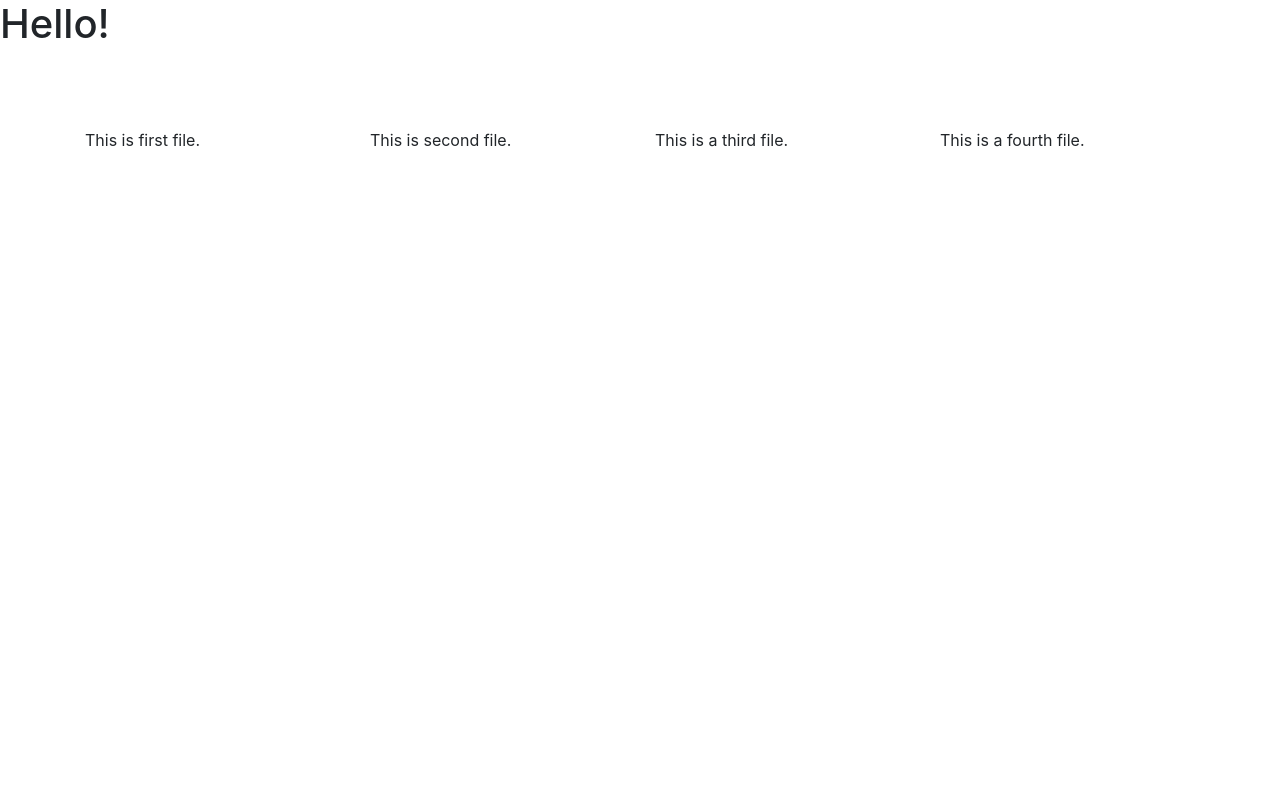
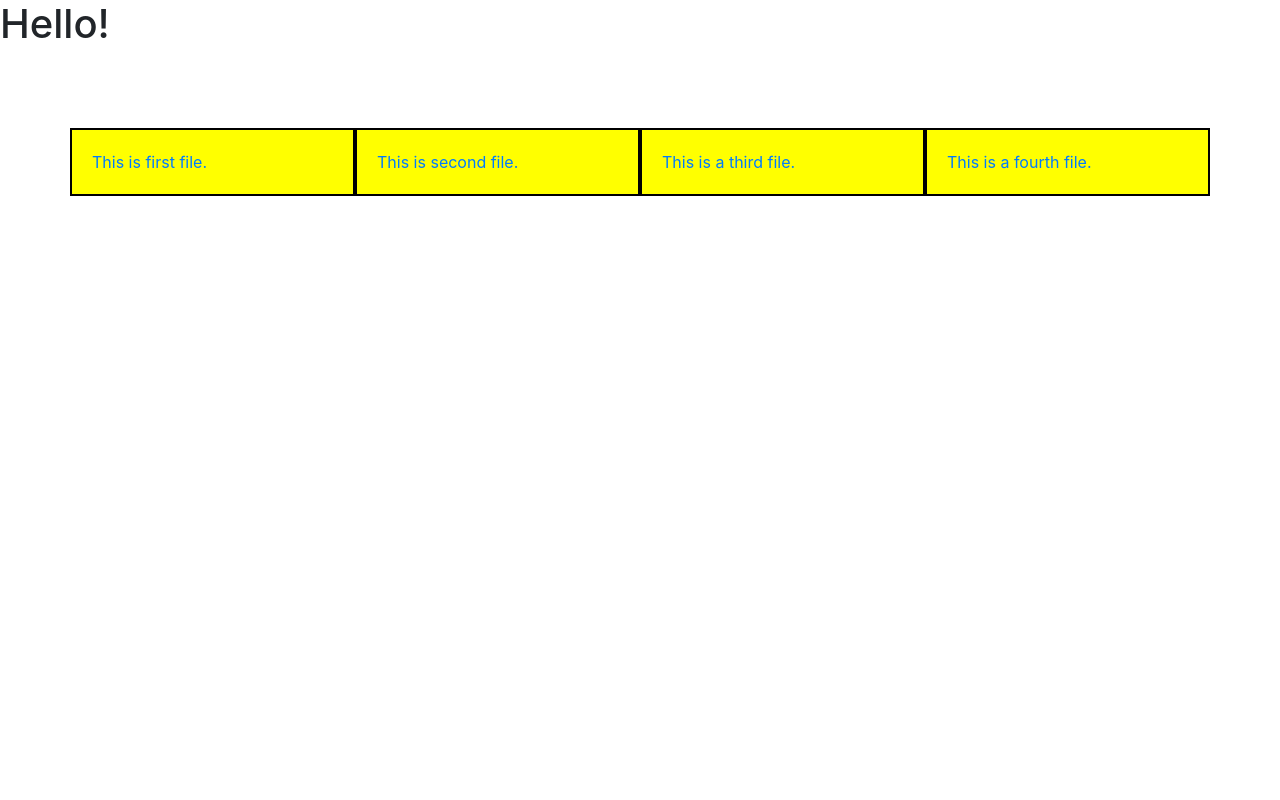
Before and after one commit to moobdeep/project0, a plain HTML site: page Index.html in a window 1280 px wide. Shown: the top 800 px of the page. Drawn offline with nearby package versions, Linux system fonts and the light colour scheme.

Commit message:
Add new files

```diff
--- a/Index.html
+++ b/Index.html
@@ -1,27 +1,31 @@
 <!DOCTYPE html>
 <html>
     <head>
- 	<link rel="stylesheet" href="https://stackpath.bootstrapcdn.com/bootstrap/4.1.3/css/bootstrap.min.css" integrity="sha384-MCw98/SFnGE8fJT3GXwEOngsV7Zt27NXFoaoApmYm81iuXoPkFOJwJ8ERdknLPMO" crossorigin="anonymous">
+ 	  <link rel="stylesheet" href="https://stackpath.bootstrapcdn.com/bootstrap/4.1.3/css/bootstrap.min.css" integrity="sha384-MCw98/SFnGE8fJT3GXwEOngsV7Zt27NXFoaoApmYm81iuXoPkFOJwJ8ERdknLPMO" crossorigin="anonymous">
+        <link rel="stylesheet" href="style.css">
         <title>My Webpage</title>
     </head>
     <body>
-        <h1>Hello!</h1>
+        <h1 id="section2">Hello!</h1>
         <br><br><br>
         <div class="container">
             <div class="row">
                 <div class="col-lg-3 col-sm-6">
-                    This is first file.
+                    <a href="#section1">This is first file.</a>
                 </div>
                 <div class="col-lg-3 col-sm-6">
-                    This is second file.
+                    <a href="file2.html">This is second file.</a>
                 </div>
                 <div class="col-lg-3 col-sm-6">
-                    This is a third file.
+                    <a href="file3.html">This is a third file.</a>
                 </div>
                 <div class="col-lg-3 col-sm-6">
-                    This is a fourth file.
+                    <a href="file4.html">This is a fourth file.</a>
                 </div>
             </div>
         </div>
+        <br><br><br><br><br><br><br><br><br><br><br><br><br><br><br><br><br><br><br><br><br><br><br><br><br><br><br><br><br><br><br><br><br><br><br><br><br><br><br><br><br><br><br><br><br><br><br><br><br><br><br><br><br><br><br><br><br><br><br><br><br><br><br><br><br><br><br><br><br><br><br><br><br><br><br><br><br><br><br><br><br><br><br><br><br><br><br>
+        <h1 id="section1">This file</h1>
+        <a href="#section2"><h2>Back</h2></a>
     </body>
 </html>
--- a/style.css
+++ b/style.css
@@ -0,0 +1,5 @@
+.row > div {
+                padding: 20px;
+                background-color: yellow;
+                border: 2px solid black;
+            }
```
Also changed, not shown: file2.html (added), file3.html (added), file4.html (added).
